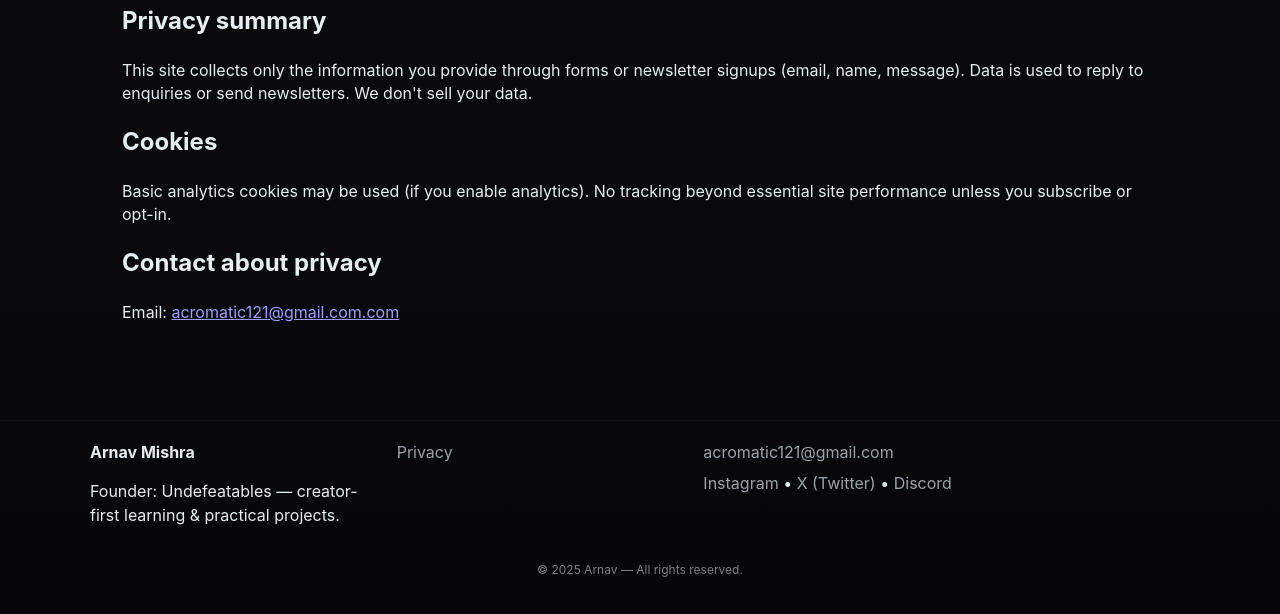
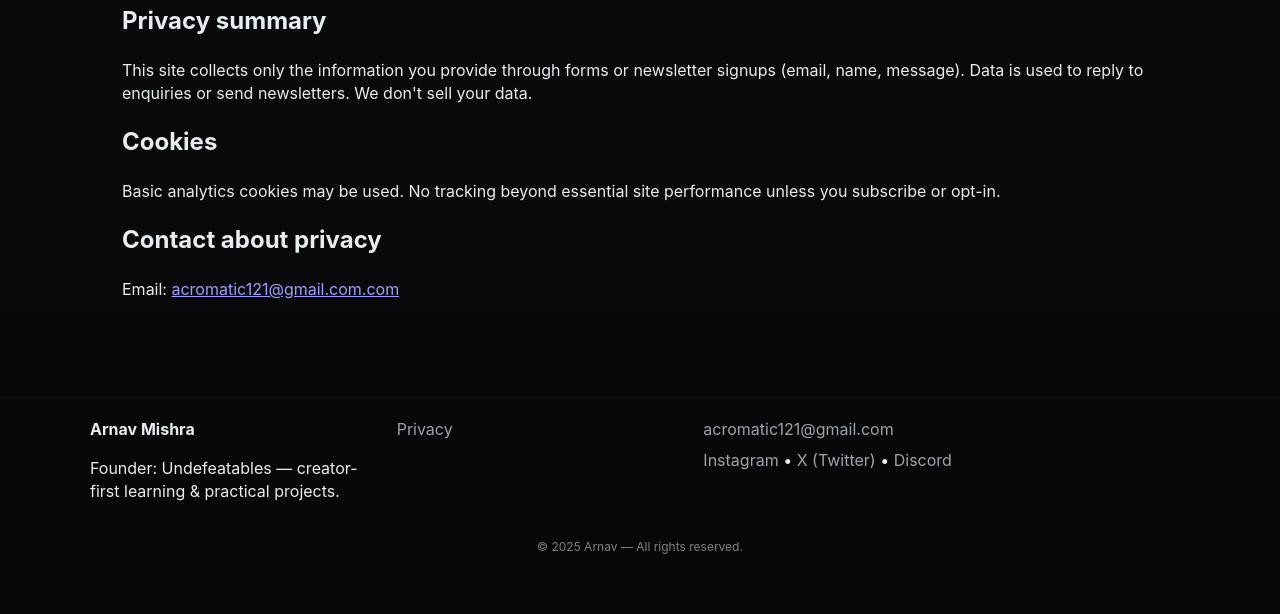
Before and after one commit to arnav-effect/arnav-effect.github.io, a plain HTML site: page legal.html in a window 1280 px wide. Shown: the part 186-800 px from the top of the page. Drawn offline with Linux system fonts and the light colour scheme.

Commit message:
Fix formatting issues in legal.html

```diff
--- a/legal.html
+++ b/legal.html
@@ -20,7 +20,7 @@
 
     <section>
       <h2>Cookies</h2>
-      <p>Basic analytics cookies may be used (if you enable analytics). No tracking beyond essential site performance unless you subscribe or opt-in.</p>
+      <p>Basic analytics cookies may be used. No tracking beyond essential site performance unless you subscribe or opt-in.</p>
     </section>
 
     <section>
```
